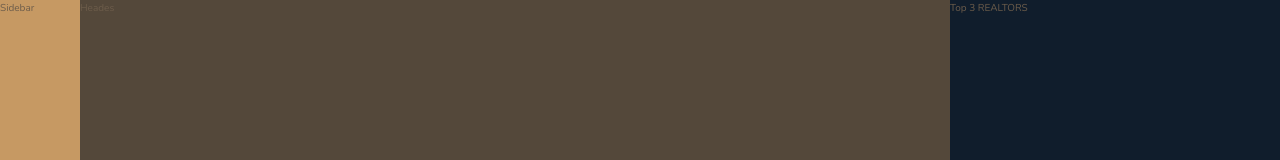
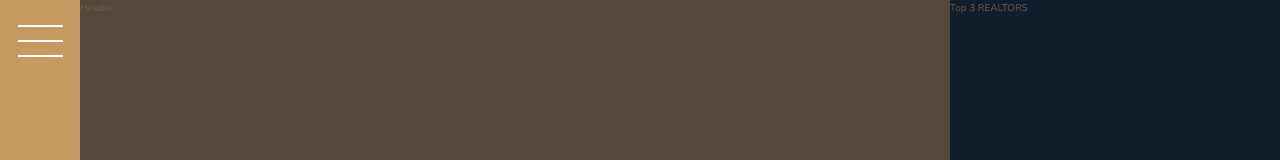
Before and after one commit to Emox87/nexter-properties, a website: page index.html in a window 1280 px wide. Shown: the top 160 px of the page. Drawn offline with nearby package versions, Linux system fonts and the light colour scheme.

Commit message:
Sidebar menu finished

```diff
--- a/index.html
+++ b/index.html
@@ -15,8 +15,10 @@
     <title>nexter &mdash; your home, your freedom</title>
   </head>
   <body class="container">
-    <div class="sidebar">Sidebar</div>
-    <header class="header">Heades</header>
+    <div class="sidebar">
+      <button class="nav-btn"></button>
+    </div>
+    <header class="header">Header</header>
     <div class="realtors">Top 3 REALTORS</div>
 
     <!-- FEATURES -->
--- a/sass/_sidebar.scss
+++ b/sass/_sidebar.scss
@@ -2,4 +2,33 @@
     background-color: $color-primary;
     grid-column: sidebar-start / sidebar-end;
     grid-row: 1 / -1;
+    display: flex;
+    justify-content: center;
 }
+
+.nav-btn {
+    border-radius: 0;
+    border: none;
+
+    background-color: #fff;
+    height: 2px;
+    width: 4.5rem;
+    margin-top: 4rem;
+
+    &::before,
+    &::after {
+        content: "";
+        display: block;
+        background-color: #fff;
+        height: 2px;
+        width: 4.5rem;
+    }
+
+    &::before {
+        transform: translateY(-1.5rem);
+    }
+
+    &::after {
+        transform: translateY(1.3rem);
+    }
+}
```
Also changed, not shown: css/style.css.
